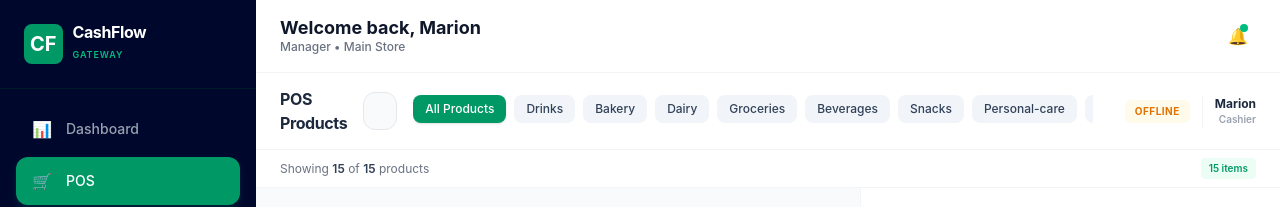
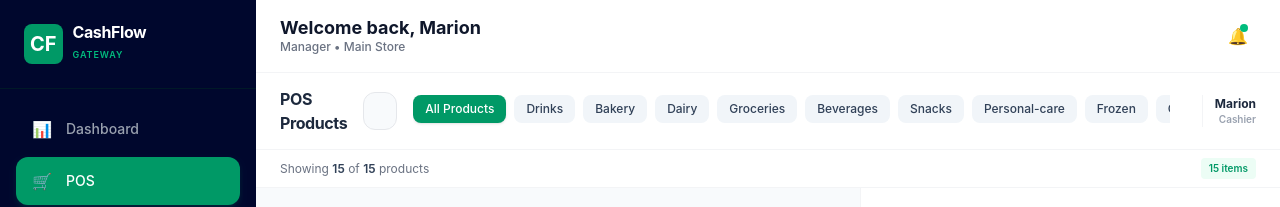
Before and after one commit to marionjemutai/Cashflow.web, a React (Vite) app: page /pos in a window 1280 px wide. Shown: the top 207 px of the page. Built offline with nearby package versions, Linux system fonts and the light colour scheme.

Commit message:
Update POS page

```diff
--- a/src/pages/Pos.jsx
+++ b/src/pages/Pos.jsx
@@ -212,9 +212,6 @@ const mockProducts = [
           </div>
 
           <div className="flex items-center gap-3 ml-0 sm:ml-4">
-            <span className="bg-amber-50 text-amber-600 font-bold text-[10px] uppercase tracking-wider px-2.5 py-1 rounded-md hidden sm:inline">
-              Offline
-            </span>
             <div className="h-8 w-px bg-gray-100 hidden sm:block" />
             <div className="text-right hidden sm:block">
               <p className="text-xs font-bold text-slate-800">Marion</p>
```
